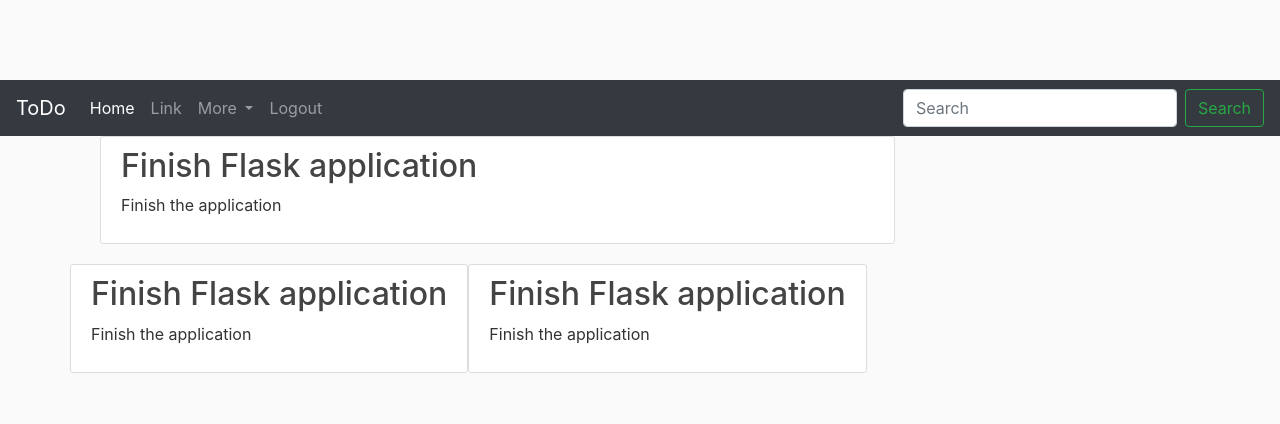
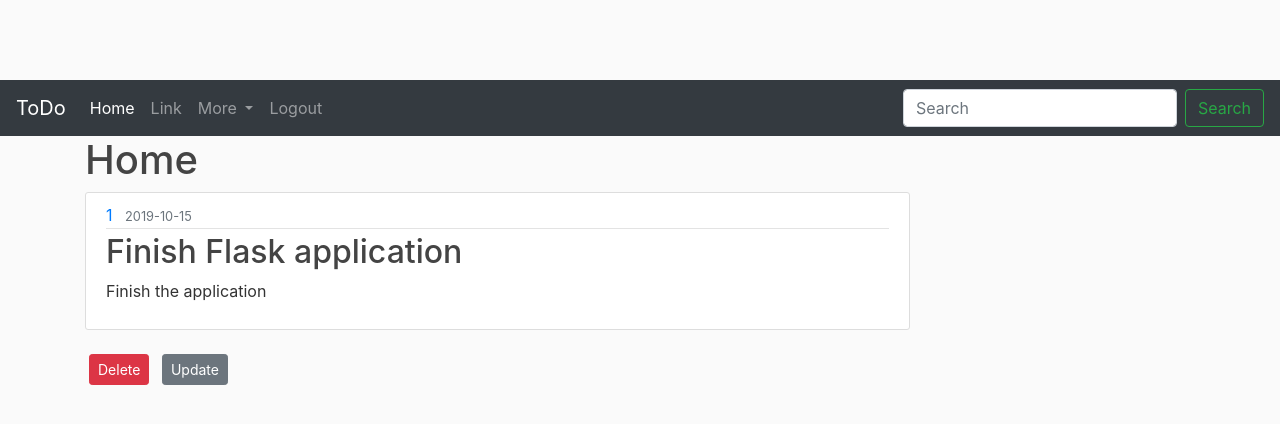
Before and after one commit to Shahbaz-mahmood123/FlaskToDoApp, a Flask app: page /list/1 in a window 1280 px wide. Shown: the top 424 px of the page. Run offline with Flask 2, Linux system fonts and the light colour scheme; a user stored in the database is signed in; data comes from the database, SQL or seed files in the repository; both versions use the stored data as it was after the commit; some libraries are stand-ins or nearby versions.

```diff
--- a/flasktodo/lists/routes.py
+++ b/flasktodo/lists/routes.py
@@ -43,7 +43,7 @@ def update_list(list_id):
     elif request.method == 'GET':
         form.title.data = lists.title
         form.content.data=lists.content
-    return render_template('create_list.html', title ='Update List', form = form, legend= 'Update Post' )
+    return render_template('create_list.html', title ='Update List', form = form, legend= 'Update List' )
 
 
 @lists.route("/list/<int:list_id>/delete", methods=['POST'])
--- a/flasktodo/templates/list.html
+++ b/flasktodo/templates/list.html
@@ -1,34 +1,24 @@
 {% extends 'base.html' %}
 
 {% block content %}
-<div class="container">
-  <div class="row">
-    <div class="col">
-      <article class="media content-section">
-        <div class="media-body">
-          <h2 class="article-title">{{ lists.title }}</h2>
-          <p class="article-content">{{ lists.content }}</p>
-        </div>
-      </article>
+<h1>Home</h1>
+<article class="media content-section">
+  <div class="media-body">
+    <div class="article-metadata">
+      <a class="mr-2" href="#">{{ lists.user_id }}</a>
+      <small class="text-muted">{{ lists.date_created.strftime('%Y-%m-%d') }}</small>
+
     </div>
-    <div class="row">
-      <div class="co">
-        <article class="media content-section">
-          <div class="media-body">
-            <h2 class="article-title">{{ lists.title }}</h2>
-            <p class="article-content">{{ lists.content }}</p>
-          </div>
-        </article>
-      </div>
-      <div class="row">
-        <div class="col">
-          <article class="media content-section">
-            <div class="media-body">
-              <h2 class="article-title">{{ lists.title }}</h2>
-              <p class="article-content">{{ lists.content }}</p>
-            </div>
-          </article>
-        </div>
+    <h2 class="article-title">{{ lists.title }}</h2>
+    <p class="article-content">{{ lists.content }}</p>
   </div>
+</article>
+{% if lists.user_id == current_user.get_id() %}
+<div>
+  <form action="{{ url_for('lists.delete_list', list_id= lists.listid) }}" method="POST">
+    <input class="btn btn-danger btn-sm m-1" type="submit" value="Delete">
+    <a class="btn btn-secondary btn-sm m-1" href="{{ url_for('lists.update_list', list_id= lists.listid) }}">Update</a>
+  </form>
 </div>
+{% endif %}
 {% endblock %}
--- a/flasktodo/templates/lists1.html
+++ b/flasktodo/templates/lists1.html
@@ -21,10 +21,4 @@
   </form>
 </div>
 {% endif %}
-
-<div class="container">
-<div class="box1">some content</div>
-<div class="box2">some content</div>
-<div class="box3">some content</div>
-</div>
 {% endblock %}
```
Also changed, not shown: flasktodo/main/routes.py (+5 -2 lines), flasktodo/README.md.txt (line endings or trailing spaces), flasktodo/test.db.
